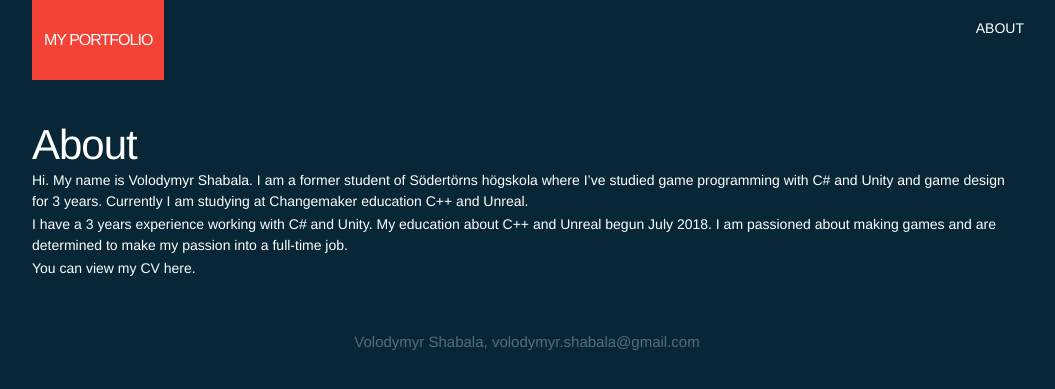
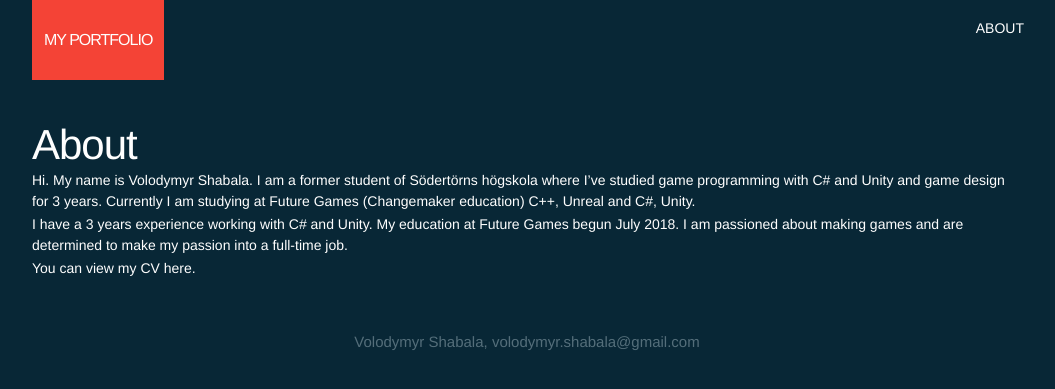
Before and after one commit to VolodymyrShabala/MySite, a Jekyll site: the page built from about.md, in a window 1280 px wide. Shown: the top 389 px of the page, without its empty margins (112-1167 px from the left). Built offline with Jekyll 4.4.1, drawn with Linux system fonts in a browser that asks for light colours.

Commit message:
Changes to about me

```diff
--- a/about.md
+++ b/about.md
@@ -3,9 +3,9 @@ layout: page
 title: About
 permalink: /about/
 ---
-Hi. My name is Volodymyr Shabala. I am a former student of Södertörns högskola where I've studied game programming with C# and Unity and game design for 3 years. Currently I am studying at Changemaker education C++ and Unreal.
+Hi. My name is Volodymyr Shabala. I am a former student of Södertörns högskola where I've studied game programming with C# and Unity and game design for 3 years. Currently I am studying at Future Games (Changemaker education) C++, Unreal and C#, Unity.
 
-I have a 3 years experience working with C# and Unity. My education about C++ and Unreal begun July 2018. I am passioned about making games and are determined to make my passion into a full-time job.
+I have a 3 years experience working with C# and Unity. My education at Future Games begun July 2018. I am passioned about making games and are determined to make my passion into a full-time job.
 
 You can view my CV [here][CV].
 
```
